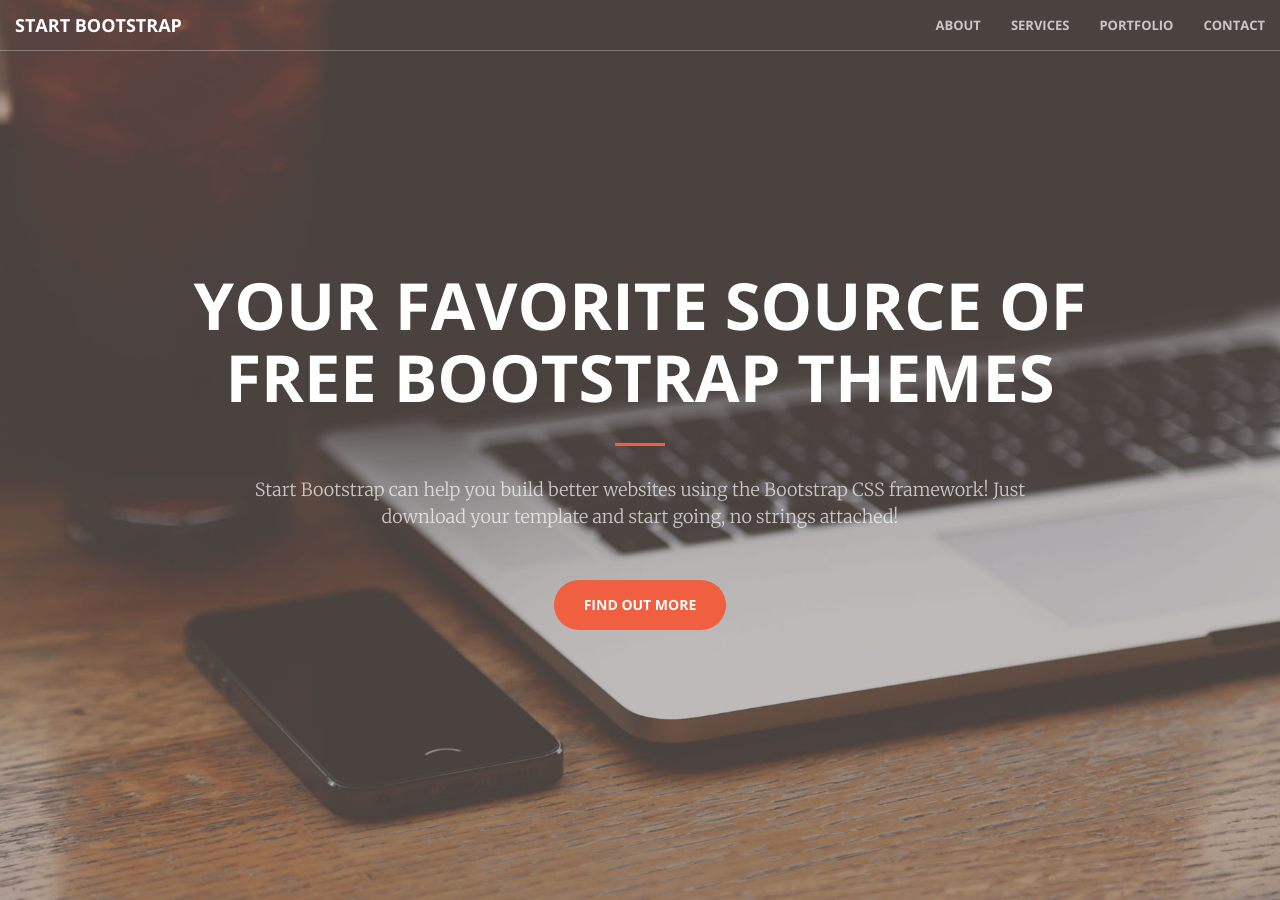
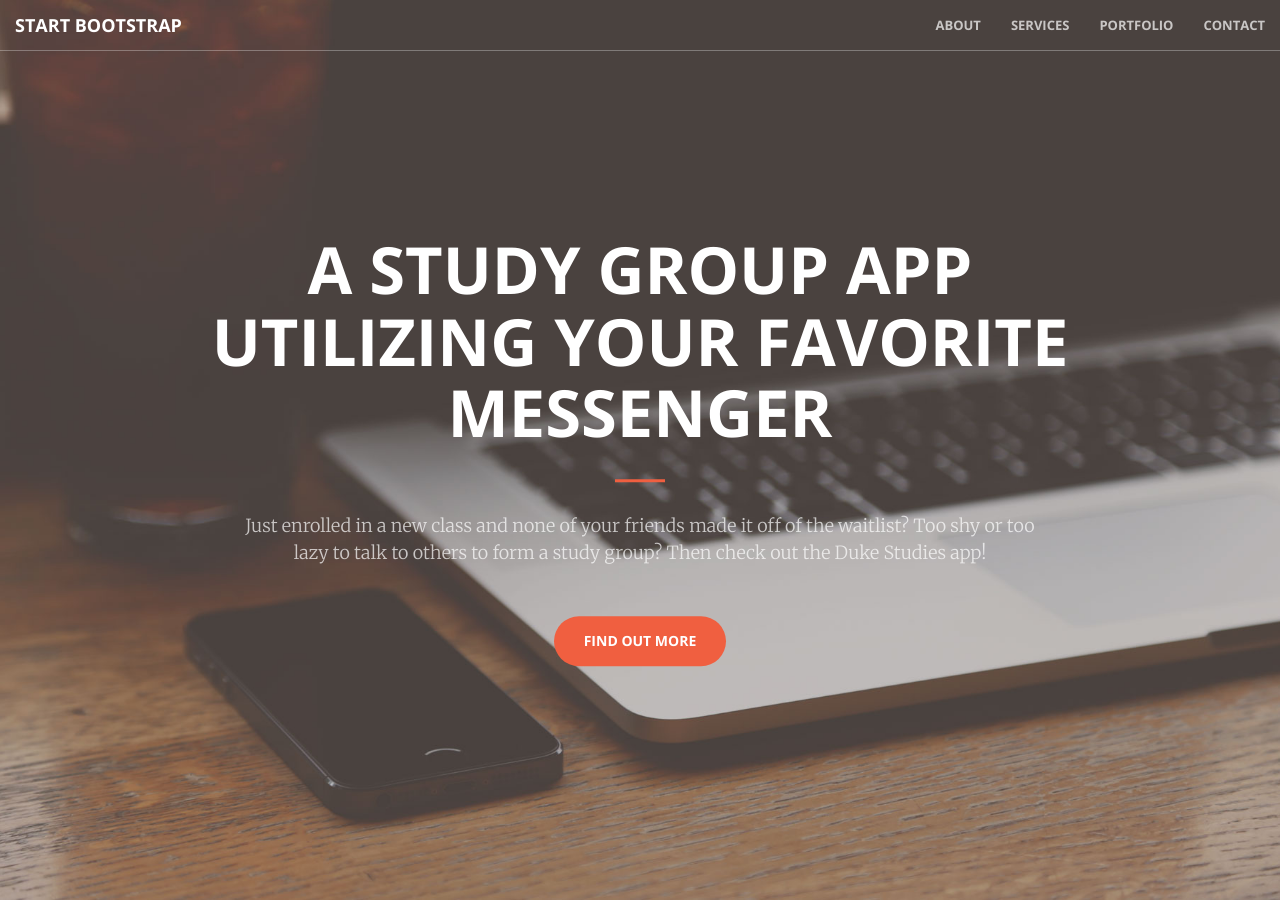
Before and after one commit to cl305/DukeStudies, a Jekyll site: the page built from index.html, in a window 1280 px wide and 900 px high. Built offline with Jekyll 4.4.1, drawn with Linux system fonts in a browser that asks for light colours; some of the changed text lies outside the part shown.

Commit message:
Changing a lot of the text

```diff
--- a/_config.yml
+++ b/_config.yml
@@ -5,7 +5,7 @@
 baseurl: "" # the subpath of your site, e.g. /blog/
 url: "" # the base hostname & protocol for your site
 
-twitter_username:
+# twitter_username:
 github_username: cl305
 
 # Build settings
--- a/_includes/call-to-action.html
+++ b/_includes/call-to-action.html
@@ -4,8 +4,8 @@
             <div class="col-lg-8 col-lg-offset-2 text-center">
                 <h2 class="section-heading">We've got what you need!</h2>
                 <hr class="light">
-                <p class="text-faded">Start Bootstrap has everything you need to get your new website up and running in no time! All of the templates and themes on Start Bootstrap are open source, free to download, and easy to use. No strings attached!</p>
-                <a href="#" class="btn btn-default btn-xl">Get Started!</a>
+                <p class="text-faded">With the DukeStudies app, simply tell it all of the courses that you are enrolled in and are interested in finding study groups for! Using a smart, patented algorithm, DukeStudies easily matches you up with others that are also looking for a study group and places you all into a GroupMe group. </p>
+                <a href="#" class="btn btn-default btn-xl">What are you waiting for? Get started here!</a>
             </div>
         </div>
     </div>
--- a/_includes/header.html
+++ b/_includes/header.html
@@ -1,9 +1,9 @@
 <header>
     <div class="header-content">
         <div class="header-content-inner">
-            <h1>Your Favorite Source of Free Bootstrap Themes</h1>
+            <h1>A study group app utilizing your favorite messenger</h1>
             <hr>
-            <p>Start Bootstrap can help you build better websites using the Bootstrap CSS framework! Just download your template and start going, no strings attached!</p>
+            <p>Just enrolled in a new class and none of your friends made it off of the waitlist? Too shy or too lazy to talk to others to form a study group? Then check out the Duke Studies app!</p>
             <a href="#about" class="btn btn-primary btn-xl page-scroll">Find Out More</a>
         </div>
     </div>
```
Also changed, not shown: _includes/aside.html (renamed from _includes/formerAside.html).
